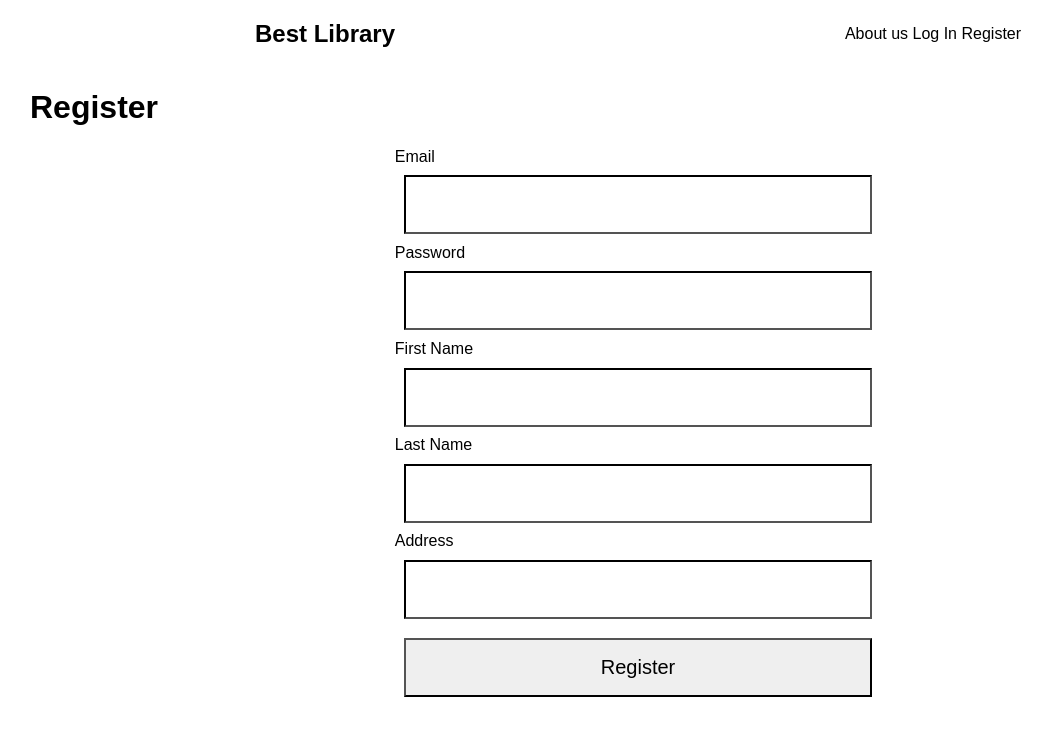
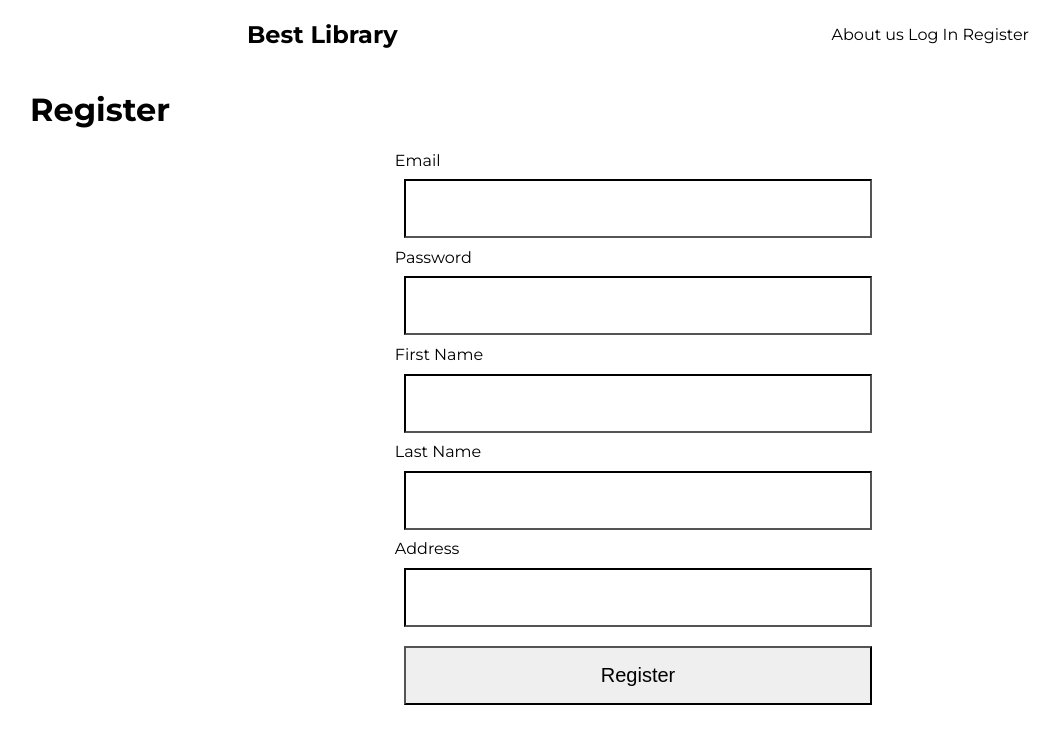
Before and after one commit to Pruki01/UCDPA-Assignment-3, a Flask app: page /register in a window 1280 px wide. Shown: the top 744 px of the page, without its empty margins (2-1060 px from the left). Run offline with Flask 3, Linux system fonts and the light colour scheme.

Commit message:
Modified links

```diff
--- a/flaskr/templates/base.html
+++ b/flaskr/templates/base.html
@@ -4,6 +4,9 @@
     <meta charset="UTF-8">
     <meta name="viewport" content="width=device-width, initial-scale=1.0">
     <link rel="stylesheet" href="{{ url_for('static', filename='css/style.css') }}">
+    <link rel="preconnect" href="https://fonts.googleapis.com">
+    <link rel="preconnect" href="https://fonts.gstatic.com" crossorigin>
+    <link href="https://fonts.googleapis.com/css2?family=Montserrat:ital,wght@0,100..900;1,100..900&display=swap" rel="stylesheet">
     {% block head %}
     {% endblock %}
     <title>{% block title %}{% endblock %}</title>
@@ -15,8 +18,14 @@
 
         <div class="nav__links">
             <a href="#">About us</a>
-            <a href="{{ url_for('login')}}">Log In</a>
-            <a href="{{ url_for('register')}}">Register</a>
+
+            {% if session['user_id'] %}
+                <a href="{{ url_for('logout') }}">Logout</a>
+                <p>{{session.get('user_email')}}</p>
+            {% else %}
+                <a href="{{ url_for('login')}}">Log In</a>
+                <a href="{{ url_for('register')}}">Register</a>
+            {% endif %}
         </div>
     </nav>
 
```
